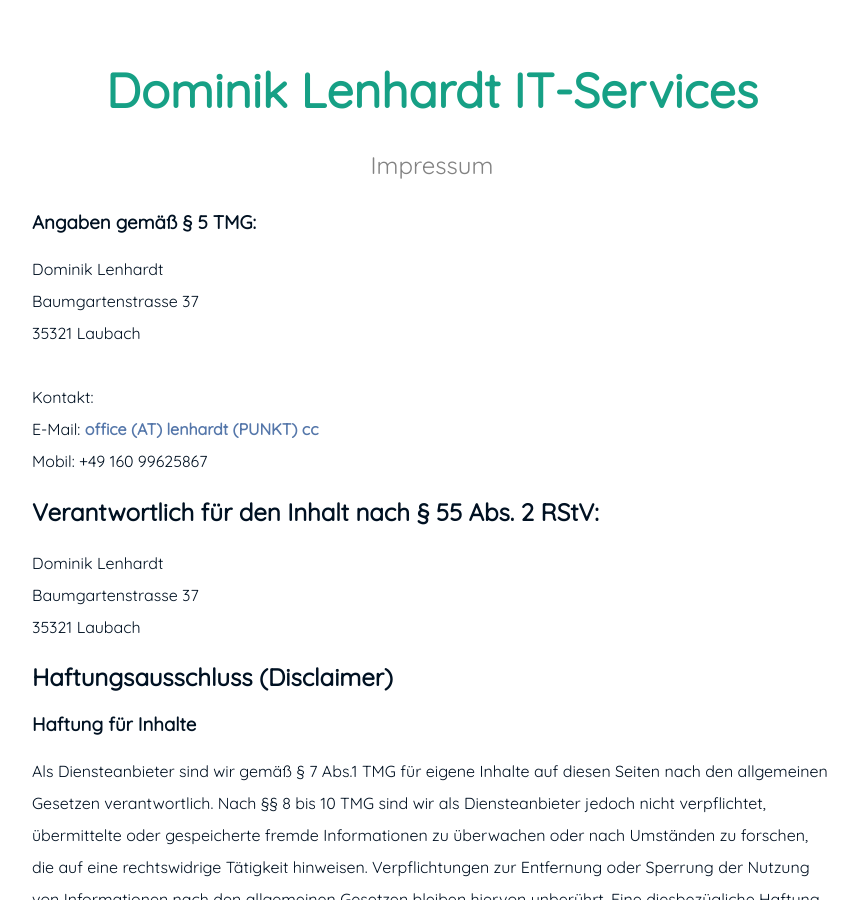
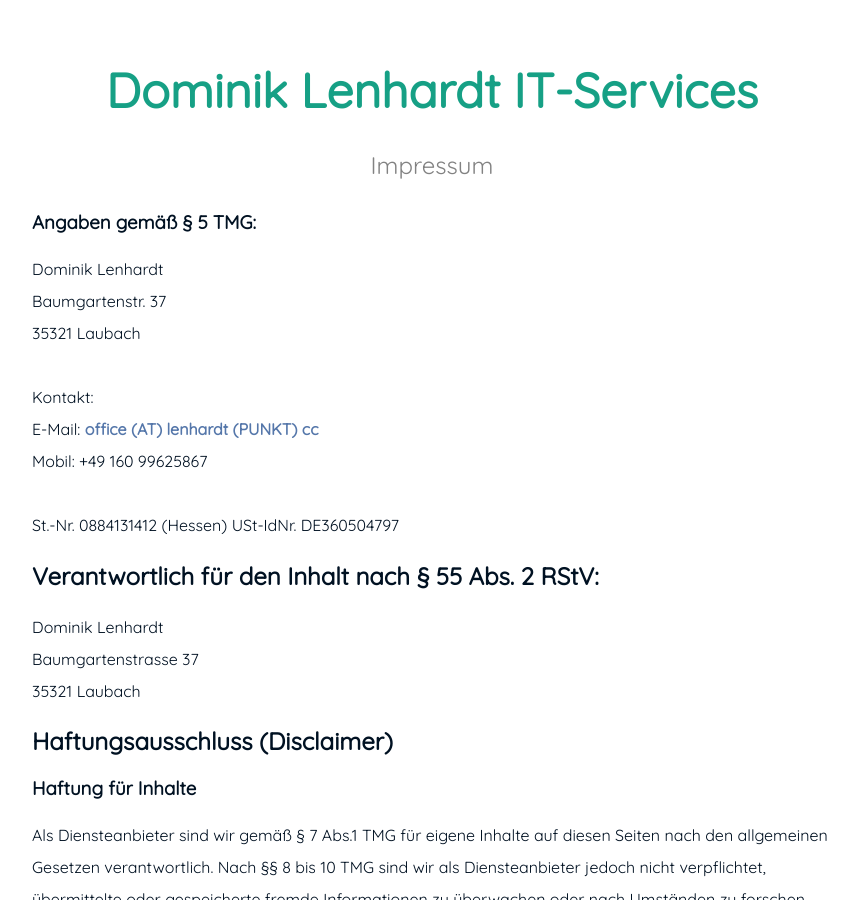
Before and after one commit to lenhardt-its/lenhardt-its.github.io, a Jekyll site: the page built from impressum.md, in a window 1280 px wide and 900 px high. Shown: the whole window, without its empty margins (208-1066 px from the left). Built offline with Jekyll 4.4.1, drawn with Linux system fonts in a browser that asks for light colours; our own code applies the rules of GitHub Pages for plain Markdown files.

Commit message:
Update impressum.md

```diff
--- a/impressum.md
+++ b/impressum.md
@@ -4,11 +4,14 @@ subtitle: "Impressum"
 ---
 <h3>Angaben gemäß § 5 TMG:</h3>
 <p>Dominik Lenhardt<br>
-Baumgartenstrasse 37<br>
+Baumgartenstr. 37<br>
 35321 Laubach<br><br>
 Kontakt:<br>
 E-Mail: <a href="mailto:office@lenhardt.cc?Subject=Impressum lenhardt.cc">office (AT) lenhardt (PUNKT) cc</a><br>
-Mobil: +49 160 99625867</p>
+Mobil: +49 160 99625867<br><br>
+
+St.-Nr. 0884131412 (Hessen)
+USt-IdNr. DE360504797</p>
 
 ## Verantwortlich für den Inhalt nach § 55 Abs. 2 RStV:
 <p>Dominik Lenhardt<br>
```
